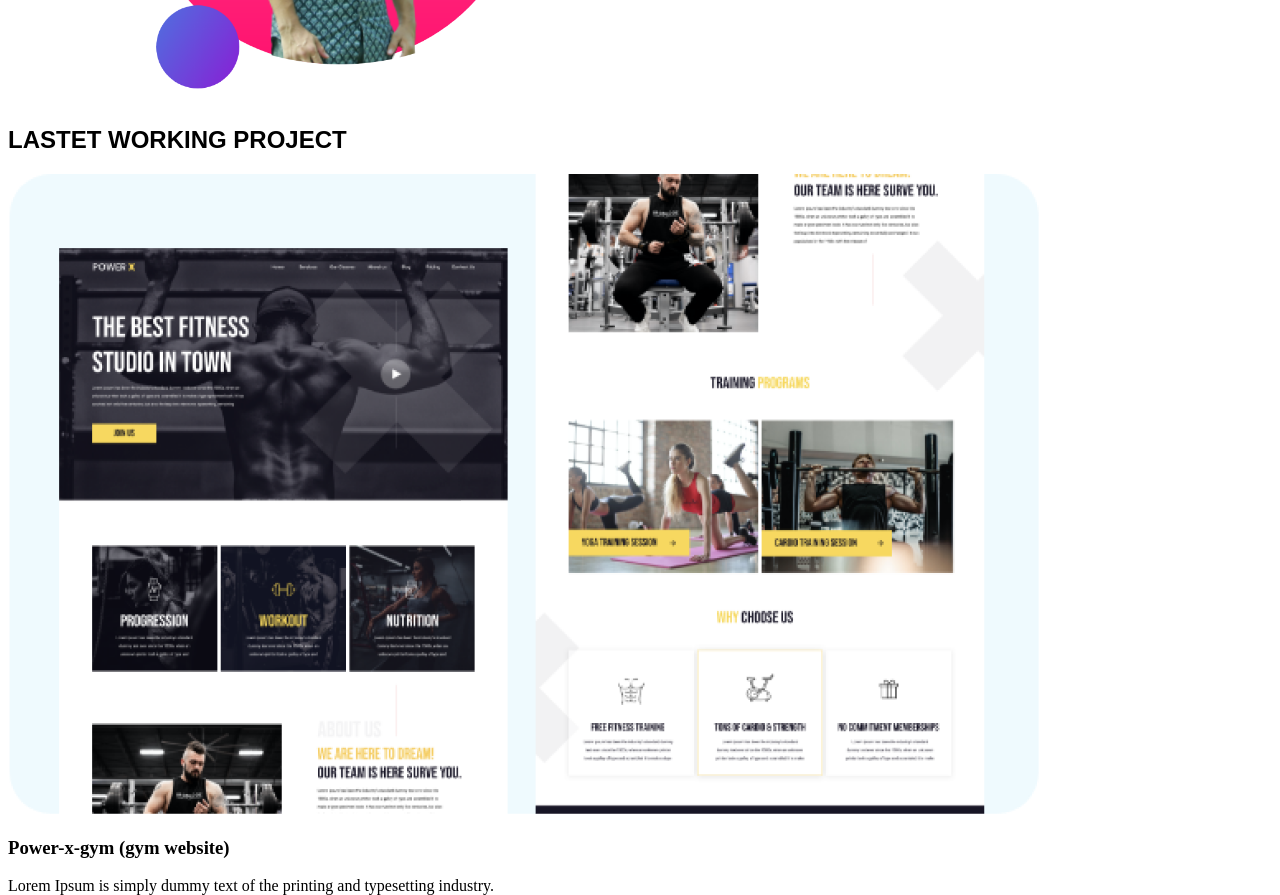
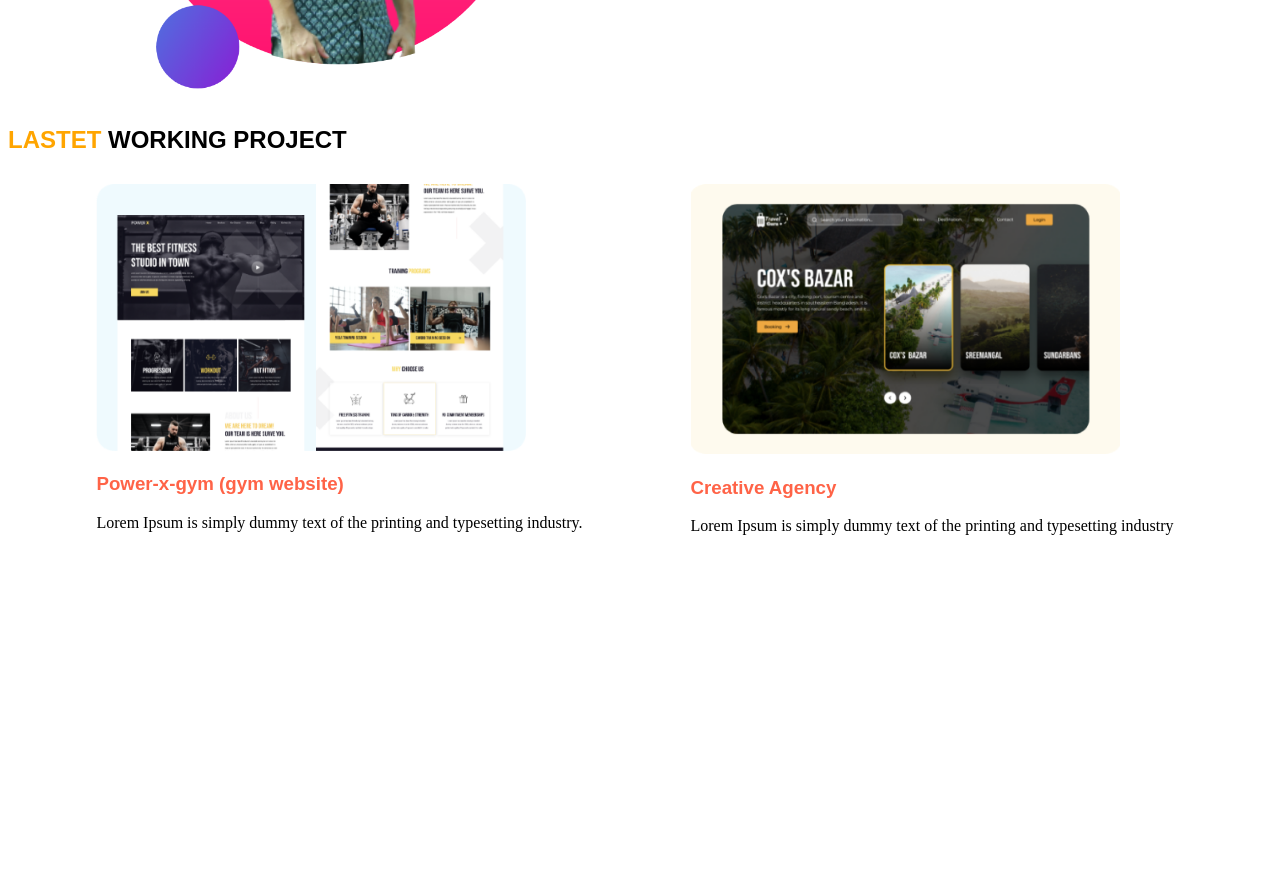
Before and after one commit to SadimHayder/personal-portfolio, a plain HTML site: page index.html in a window 1280 px wide. Shown: the part 800-1695 px from the top of the page. After the commit the page ends 1374 px from the top, so only its background shows below. Drawn offline with Linux system fonts and the light colour scheme.

Commit message:
exciting web portfolio

```diff
--- a/index.html
+++ b/index.html
@@ -42,14 +42,20 @@
         </div>
     </section>
     <section class="LASTET WORKING PROJECT">
-        <h1 id="go">LASTET WORKING PROJECT</h1>
-        <div>
+        <h1> <span class="name-highlight">LASTET</span> WORKING PROJECT</h1>
+        <div class="half-width">
         <img src="images/image 4.png" alt="">
             <h3>Power-x-gym (gym website)</h3>
             <p>Lorem Ipsum is simply dummy text of the
             printing and typesetting industry.</p>
 
         </div>
+        <div class="half-width">
+            <img src="images/image 5.png" alt="">
+            <h3>Creative Agency</h3>
+            <p>Lorem Ipsum is simply dummy text of the printing and typesetting industry</p>
+
+        </div>
     </section>
 
 </body>
--- a/style.css
+++ b/style.css
@@ -1,10 +1,13 @@
 h1{
     font: 100px;
     font-family: sans-serif;
-
 }
 h4{
     font-family: 'Segoe UI', Tahoma, Geneva, Verdana, sans-serif;
+}
+h3{
+    color: tomato;
+    font-family: sans-serif;
 }
 .name-highlight{
     color: orange;
```
